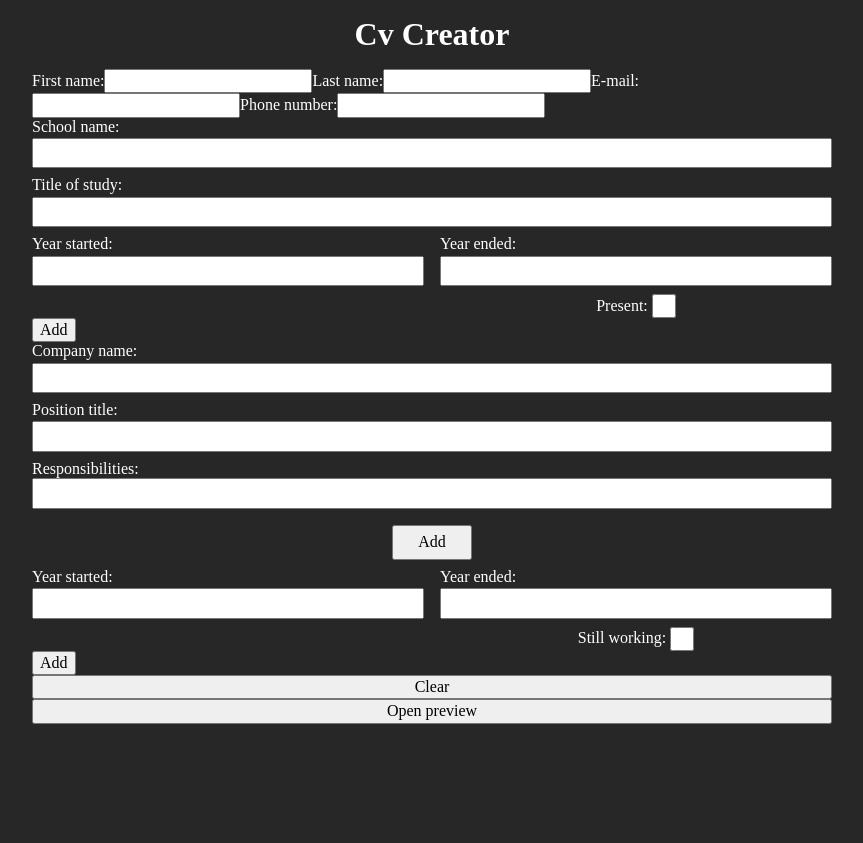
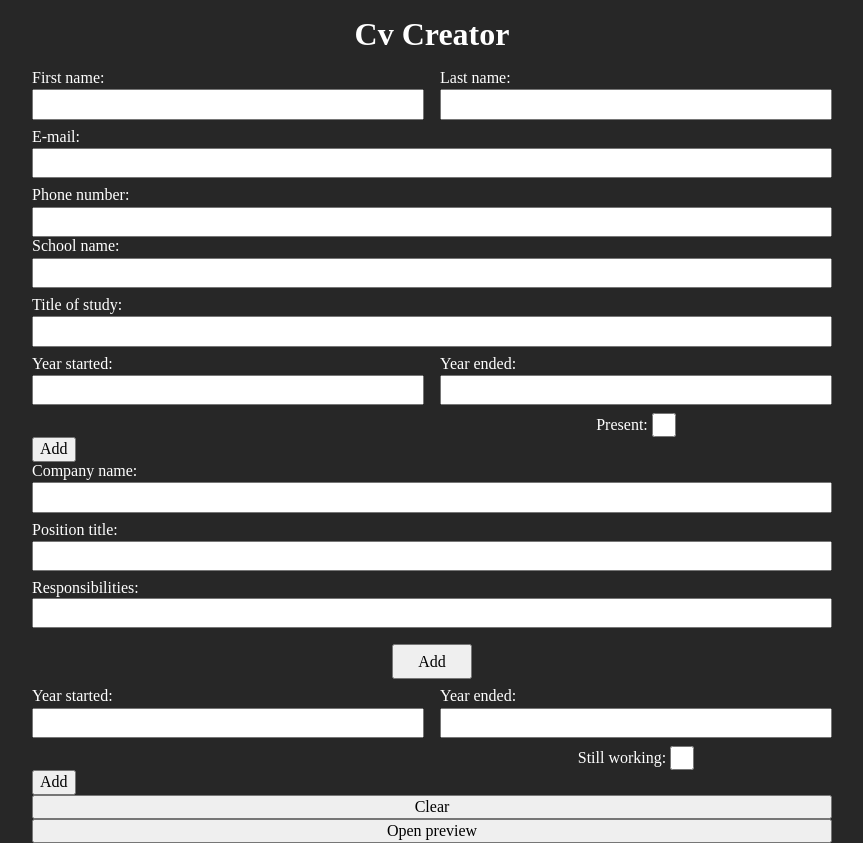
Before and after one commit to bigacz/cv-creator, a React (Vite) app: page / in a window 1280 px wide. Shown: the whole page, without its empty margins (208-1071 px from the left). Before the commit the page ends 800 px from the top, so only its background shows below. Built offline with nearby package versions, Linux system fonts and the light colour scheme.

Commit message:
style general editor

```diff
--- a/src/components/editor/GeneralEditor.jsx
+++ b/src/components/editor/GeneralEditor.jsx
@@ -4,8 +4,8 @@ function GeneralEditor({ credentials, handleChange }) {
   const { first, last, email, phone } = credentials;
 
   return (
-    <fieldset>
-      <label>
+    <fieldset className="general-editor">
+      <label className="label-input--regular">
         <span>First name:</span>
         <input
           type="text"
@@ -15,7 +15,7 @@ function GeneralEditor({ credentials, handleChange }) {
           }}
         />
       </label>
-      <label>
+      <label className="label-input--regular">
         <span>Last name:</span>
         <input
           type="text"
@@ -25,7 +25,7 @@ function GeneralEditor({ credentials, handleChange }) {
           }}
         />
       </label>
-      <label>
+      <label className="general-editor__email label-input--regular">
         <span>E-mail:</span>
         <input
           type="email"
@@ -35,7 +35,7 @@ function GeneralEditor({ credentials, handleChange }) {
           }}
         />
       </label>
-      <label>
+      <label className="general-editor__phone label-input--regular">
         <span>Phone number:</span>
         <input
           type="tel"
--- a/src/styles/components/editor/GeneralEditor.css
+++ b/src/styles/components/editor/GeneralEditor.css
@@ -0,0 +1,11 @@
+.general-editor {
+  display: grid;
+  grid-template-columns: 1fr 1fr;
+  column-gap: 1rem;
+  row-gap: 0.5rem;
+}
+
+.general-editor__email,
+.general-editor__phone {
+  grid-column: span 2;
+}
```
